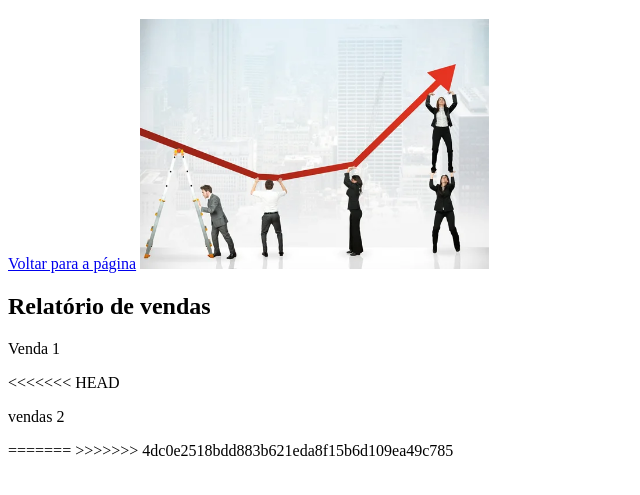
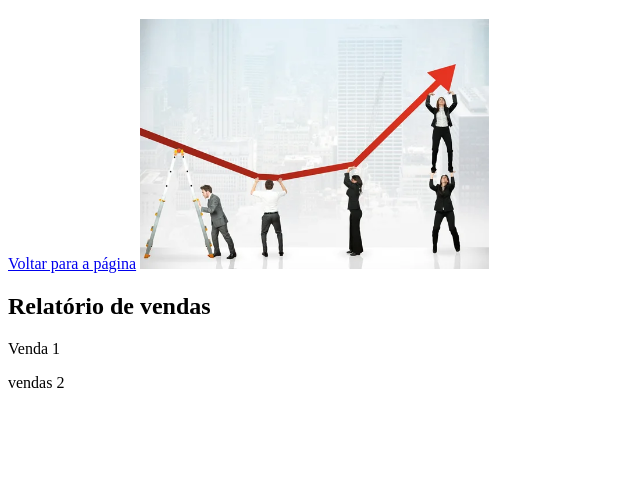
Before and after one commit to KlebersCardoso/aulagithub, a plain HTML site: page vendas.html in a window 1280 px wide. Shown: the part 61-556 px from the top of the page, without its empty margins (0-640 px from the left). Drawn offline with Linux system fonts and the light colour scheme.

Commit message:
resolvendo conflito vendas

```diff
--- a/vendas.html
+++ b/vendas.html
@@ -12,10 +12,10 @@
     <img height="250px" src ="img/vendas1.jpg " alt="vendas1">
     <h2>Relatório de vendas</h2>
     <p>Venda 1</p>
-<<<<<<< HEAD
+
     <p>vendas 2</p>
-=======
->>>>>>> 4dc0e2518bdd883b621eda8f15b6d109ea49c785
+
+
 
 
 
```
